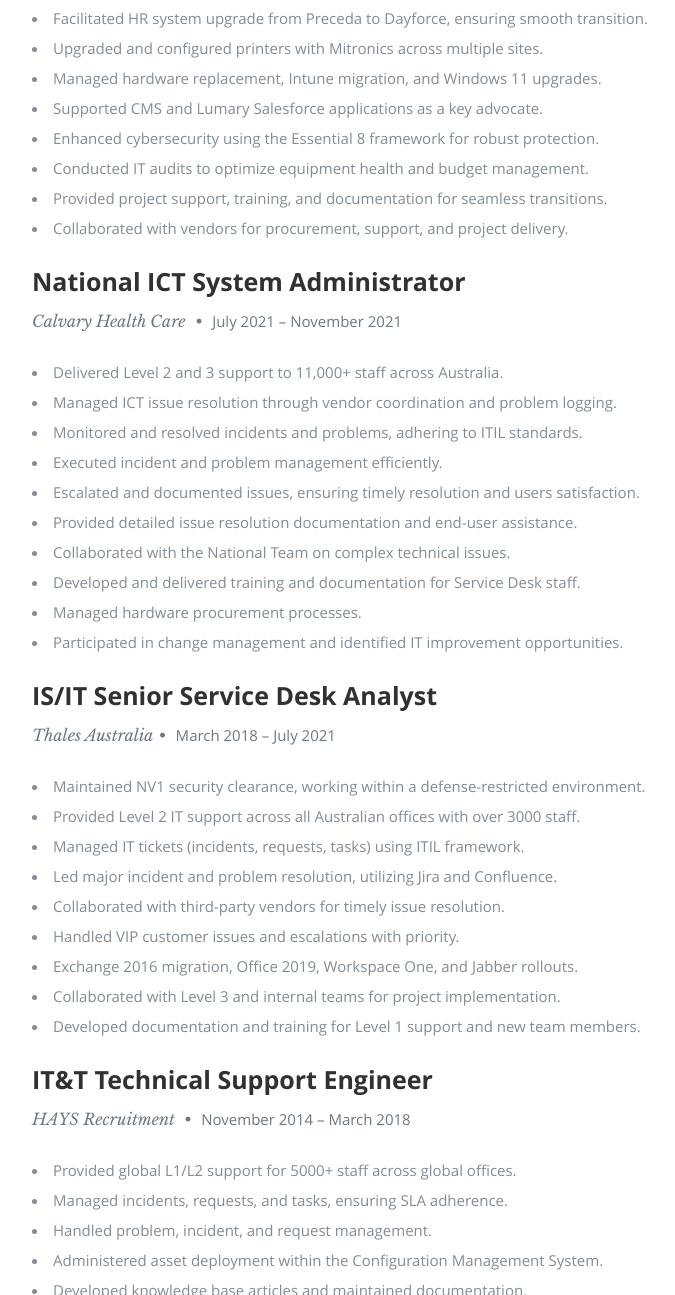
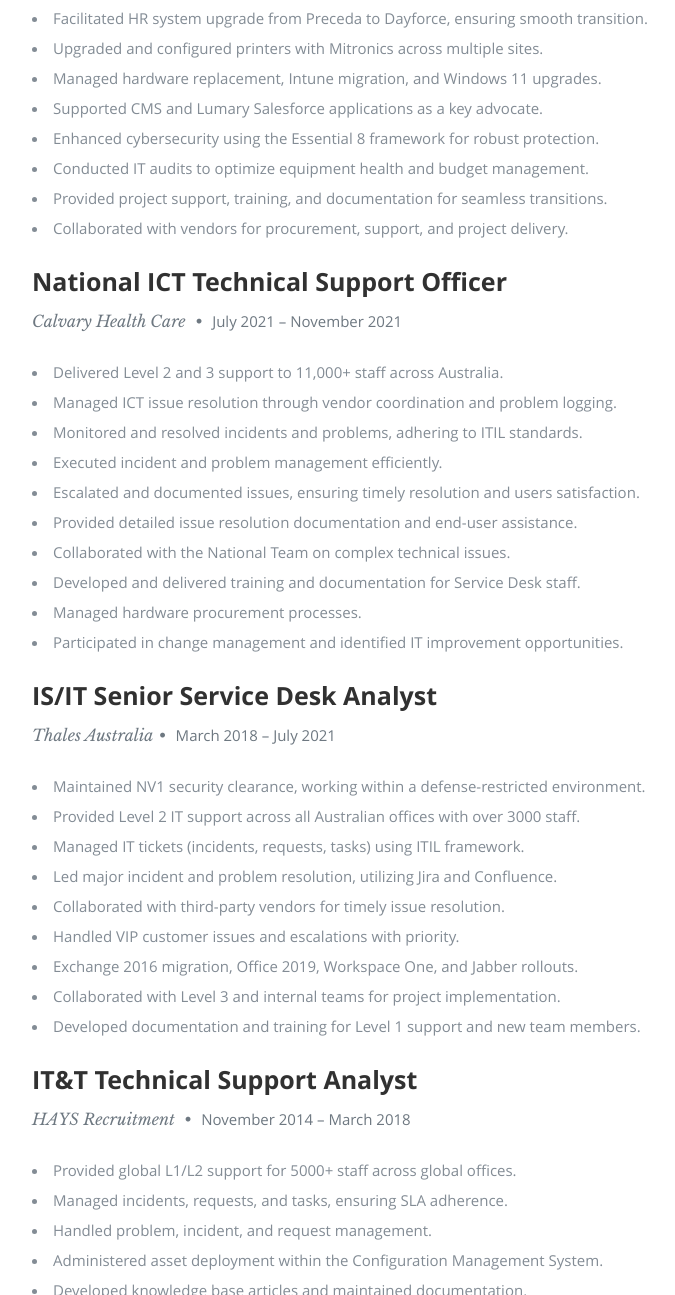
Before and after one commit to extse/Azure-Resume, a plain HTML site: page frontend/index.html in a window 1280 px wide. Shown: the part 1964-3259 px from the top of the page, without its empty margins (373-1048 px from the left). Drawn offline with nearby package versions, Linux system fonts and the light colour scheme; no server answers.

Commit message:
updated index.html

```diff
--- a/frontend/index.html
+++ b/frontend/index.html
@@ -162,7 +162,7 @@
 
                <div class="twelve columns">
 
-                  <h3>National ICT System Administrator</h3>
+                  <h3>National ICT Technical Support Officer</h3>
                   <p class="info">Calvary Health Care <span>&bull;</span> <em class="date">July 2021 – November 2021</em></p>
 
                   <p>
@@ -209,7 +209,7 @@
 
                <div class="twelve columns">
 
-                  <h3>IT&T Technical Support Engineer</h3>
+                  <h3>IT&T Technical Support Analyst</h3>
                   <p class="info">HAYS Recruitment <span>&bull;</span> <em class="date">November 2014 – March 2018</em></p>
 
                   <p>
```
